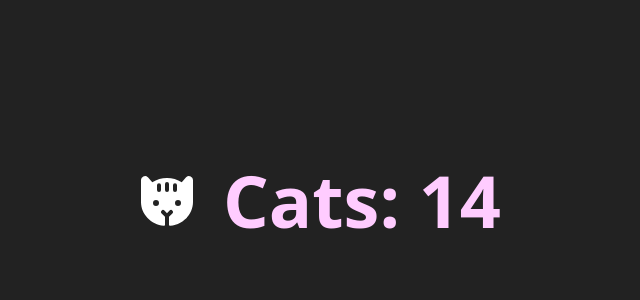
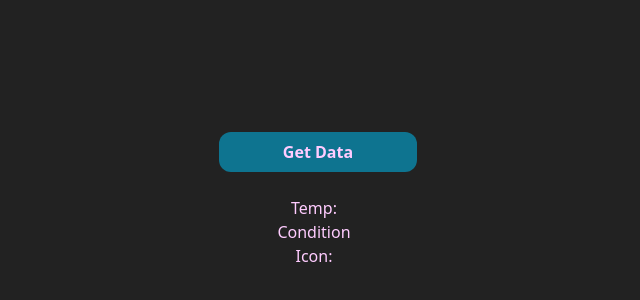
Before and after one commit to AtanasovCode/visual-weather-app, a React (Vite) app: page / in a window 1280 px wide. Shown: the part 200-500 px from the top of the page, without its empty margins (322-962 px from the left). Built offline with nearby package versions, Linux system fonts and the light colour scheme.

Commit message:
created function to fetch and display data from API

```diff
--- a/src/App.jsx
+++ b/src/App.jsx
@@ -1,23 +1,93 @@
 import { FileCss, Cat } from "@phosphor-icons/react";
+import { useEffect } from "react";
 import { useWeatherStore } from "./useWeatherStore";
 
 const App = () => {
 
   const {
-    cats,
+    loading,
+    setLoading,
+    weatherData,
+    setWeatherData,
+    location,
+    superSecretKey,
+
+    //weather values
+    temp,
+    setTemp,
+    conditions,
+    setConditions,
+    icon, setIcon,
   } = useWeatherStore();
 
+  const fetchWeatherData = async () => {
+    try {
+      setLoading(true);
+
+      const data = await fetch(`https://weather.visualcrossing.com/VisualCrossingWebServices/rest/services/timeline/${location}?unitGroup=us&include=current%2Cdays&key=${superSecretKey}&contentType=json`);
+      const weatherResponse = await data.json();
+
+      return weatherResponse;
+    } catch (err) {
+      console.error(err.message);
+    }
+  }
+
+  const getWeatherData = async () => {
+    try {
+      const response = await fetchWeatherData();
+
+      setWeatherData(response);
+    } catch (err) {
+      console.error(err.message);
+    } finally {
+      setLoading(false);
+    }
+  }
+
+  useEffect(() => {
+    if (weatherData.currentConditions) {
+      setTemp(weatherData.currentConditions.temp);
+      setConditions(weatherData.currentConditions.conditions);
+      setIcon(weatherData.currentConditions.icon);
+    }
+  }, [weatherData])
+
   return (
-    <div className="bg-background text-text min-h-[100dvh] flex items-center justify-center">
-      <div className="flex items-center jsutify-center mr-6">
-        <Cat
-          size={64}
-          weight="fill"
-          color="#FFF"
-        />
-      </div>
-      <div className="font-bold text-7xl text-center">
-        Cats: {cats}
+    <div className="
+      bg-background text-text min-h-[100dvh]
+      flex flex-col items-center justify-center
+    ">
+      <input
+        type="button"
+        value="Get Data"
+        className="px-16 py-2 bg-cyan-700 font-semibold text-center cursor-pointer rounded-xl"
+        onClick={() => getWeatherData()}
+      />
+      <div>
+        {
+          !loading ?
+            <div className="
+              flex flex-col items-center justify-center mt-6
+            ">
+              <div className="flex items-center justify-center">
+                <div className="mr-2">Temp:</div>
+                <div> {temp} </div>
+              </div>
+              <div className="flex items-center justify-center">
+                <div className="mr-2">Condition</div>
+                <div> {conditions} </div>
+              </div>
+              <div className="flex items-center justify-center">
+                <div className="mr-2">Icon:</div>
+                <div> {icon} </div>
+              </div>
+            </div>
+            :
+            <div>
+              Loading...
+            </div>
+        }
       </div>
     </div>
   )
--- a/src/useWeatherStore.jsx
+++ b/src/useWeatherStore.jsx
@@ -1,7 +1,32 @@
 import { create } from 'zustand'
 
 export const useWeatherStore = create((set) => ({
-  cats: 14,
-  increasePopulation: () => set((state) => ({ cats: state.bears + 1 })),
-  removeAllCats: () => set({ cats: 0 }),
+    superSecretKey: "N98UUEZWJCFKVHRPUJNY28T7R",
+
+    loading: false,
+    setLoading: (loading) => set({ loading }),
+
+    weatherData: {},
+    setWeatherData: (value) => set({ weatherData: value }),
+
+    units: "c",
+    changeUnits: () => set((state) => ({ units: state.units === "c" ? "f" : "c" })),
+
+    location: "London",
+    changeLocation: (location) => set({ location }),
+
+    //response values
+    temp: "",
+    setTemp: (temp) => set({ temp }),
+    conditions: "",
+    setConditions: (conditions) => set({ conditions }),
+    feelsLike: "",
+    setFeelsLike: (feelsLike) => set({ feelsLike }),
+    humidity: "",
+    setHumidity: (humidity) => set({ humidity }),
+    precip: 0,
+    setPrecip: (precip) => set({ precip }),
+    icon: "",
+    setIcon: (icon) => set({ icon }),
+
 }))
```
